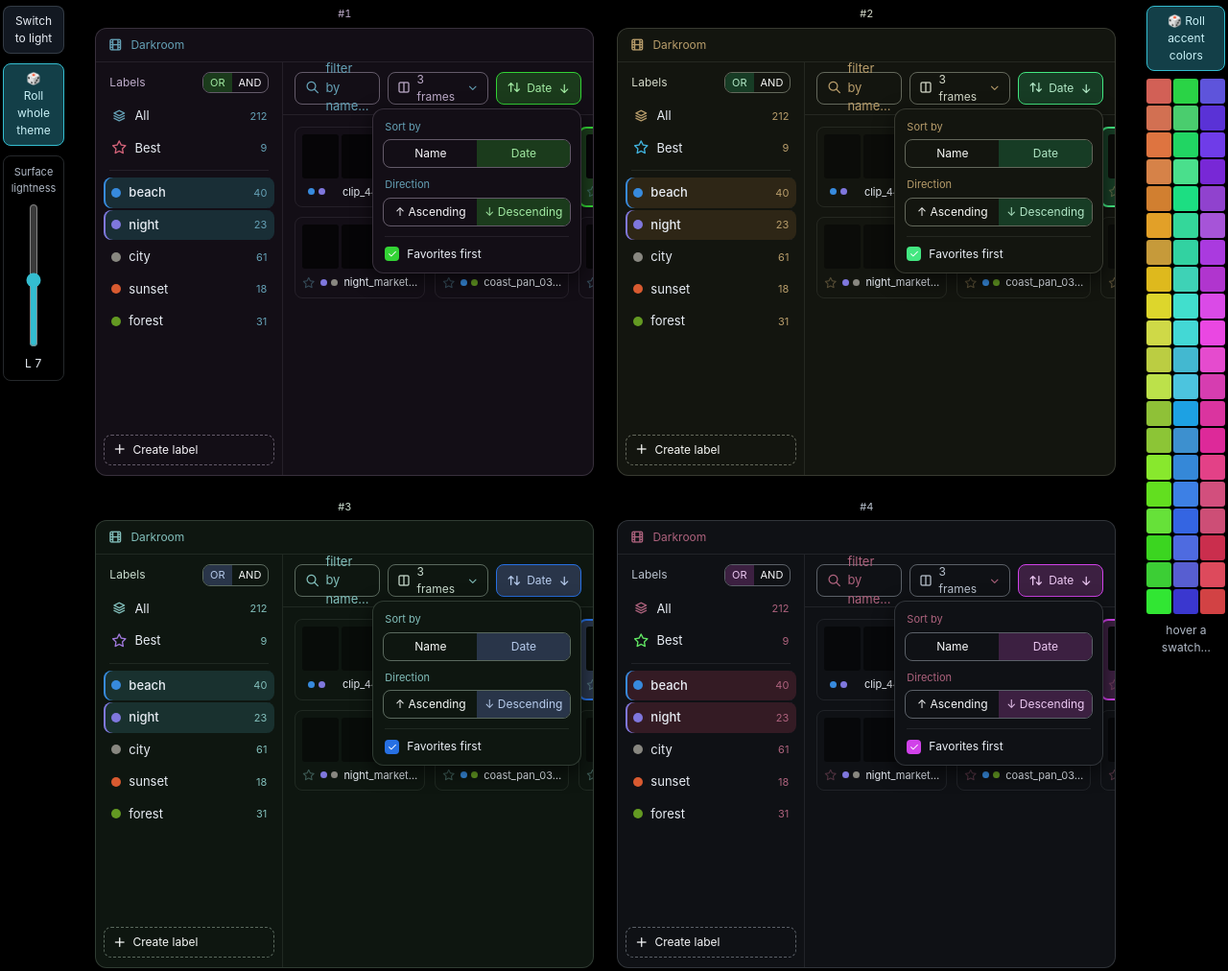
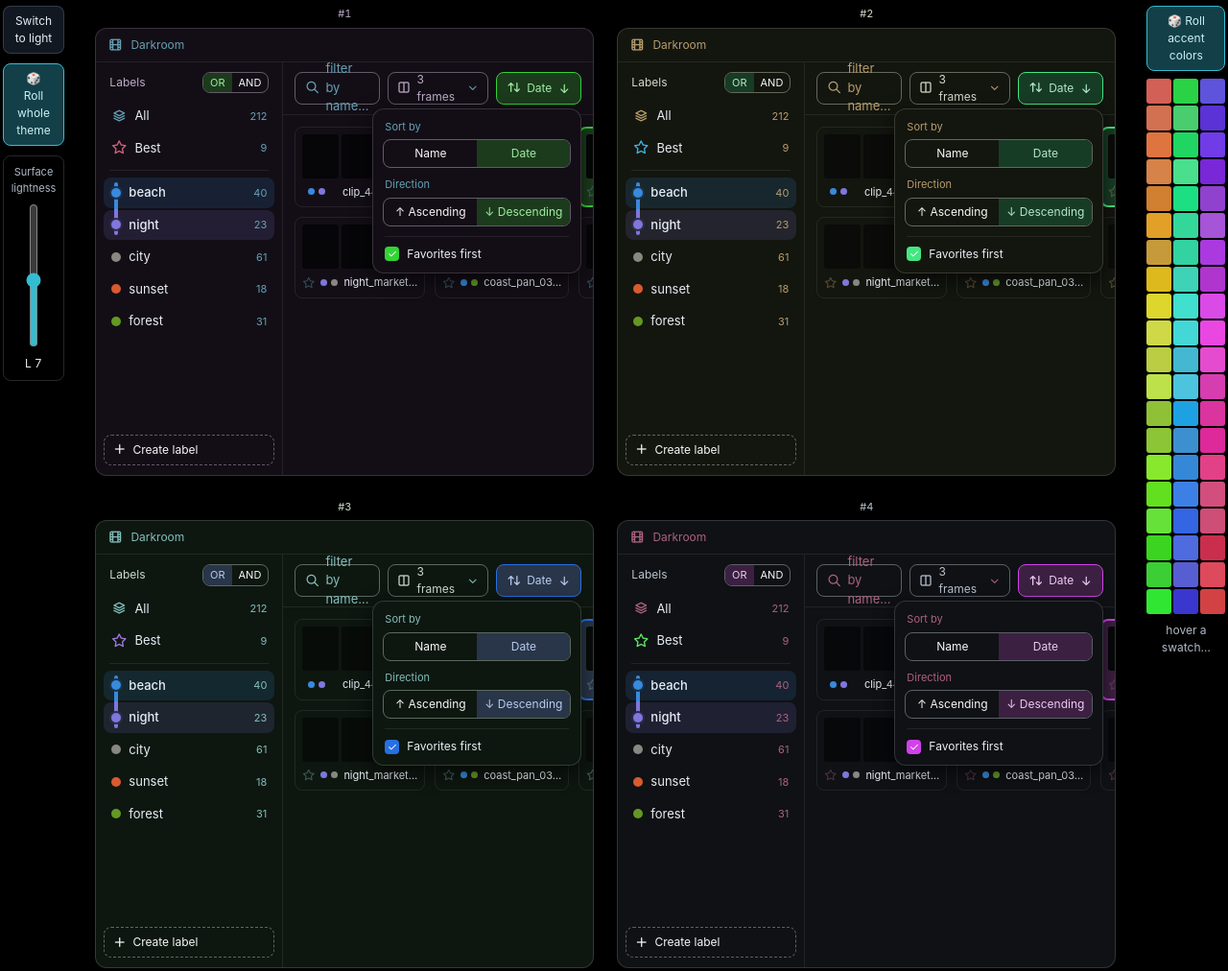
Before and after one commit to VioletGiraffe/Darkroom, a plain HTML site: page docs/mockups/main-window-sidebar-dark-redesign.html in a window 1280 px wide. Shown: the top 1012 px of the page at 96% size. Drawn offline with Linux system fonts and the light colour scheme.

Commit message:
Mockups updated

```diff
--- a/docs/mockups/main-window-sidebar-dark-redesign.html
+++ b/docs/mockups/main-window-sidebar-dark-redesign.html
@@ -8,7 +8,9 @@
   New dark direction: a COOL slate/ink ramp (blue-gray, hue ~218, low chroma) — the deliberate opposite of
   the original warm taupe/olive dark. Teal is the selection accent. The gold "Best" star and the
   colored label swatches remain fixed identities; against the cool field they now read as intentional warm
-  accents, giving more contrast than the original all-warm scheme.
+  accents, giving more contrast than the original all-warm scheme. Selected label rows mirror the shipped
+  delegate: a pill tinted in the label's own colour, with a spine threaded through the dot and
+  vertically-adjacent selections fusing into one continuous line.
 -->
 <html lang="en" data-theme="dark">
 <head>
@@ -151,12 +153,14 @@
 
       <div style="height:1px; background:var(--color-border-tertiary); margin:5px 6px;"></div>
 
-      <div style="display:flex; align-items:center; gap:8px; padding:6px 8px; border-radius:var(--border-radius-md); font-size:13px; background:var(--color-background-secondary); box-shadow:inset 2px 0 0 #378ADD;">
-        <span style="width:10px; height:10px; border-radius:50%; background:#378ADD;"></span>
+      <div style="position:relative; display:flex; align-items:center; gap:8px; padding:6px 8px; border-radius:var(--border-radius-md); font-size:13px; background:color-mix(in srgb, #378ADD 15%, transparent);">
+        <div style="position:absolute; left:11px; top:5px; bottom:-1px; width:4px; border-radius:2px 2px 0 0; background:#378ADD;"></div>
+        <span style="position:relative; width:10px; height:10px; border-radius:50%; background:#378ADD; box-shadow:0 0 0 2px color-mix(in srgb, #378ADD 25%, var(--color-background-primary));"></span>
         <span style="flex:1; font-weight:500;">beach</span><span style="font-size:11px; color:var(--color-text-tertiary);">40</span>
       </div>
-      <div style="display:flex; align-items:center; gap:8px; padding:6px 8px; border-radius:var(--border-radius-md); font-size:13px; background:var(--color-background-secondary); box-shadow:inset 2px 0 0 #7F77DD;">
-        <span style="width:10px; height:10px; border-radius:50%; background:#7F77DD;"></span>
+      <div style="position:relative; display:flex; align-items:center; gap:8px; padding:6px 8px; border-radius:var(--border-radius-md); font-size:13px; background:color-mix(in srgb, #7F77DD 15%, transparent);">
+        <div style="position:absolute; left:11px; top:-1px; bottom:5px; width:4px; border-radius:0 0 2px 2px; background:#7F77DD;"></div>
+        <span style="position:relative; width:10px; height:10px; border-radius:50%; background:#7F77DD; box-shadow:0 0 0 2px color-mix(in srgb, #7F77DD 25%, var(--color-background-primary));"></span>
         <span style="flex:1; font-weight:500;">night</span><span style="font-size:11px; color:var(--color-text-tertiary);">23</span>
       </div>
       <div style="display:flex; align-items:center; gap:8px; padding:6px 8px; border-radius:var(--border-radius-md); font-size:13px;">
```
Also changed, not shown: docs/mockups/main-window-sidebar.html (+8 -4 lines).
